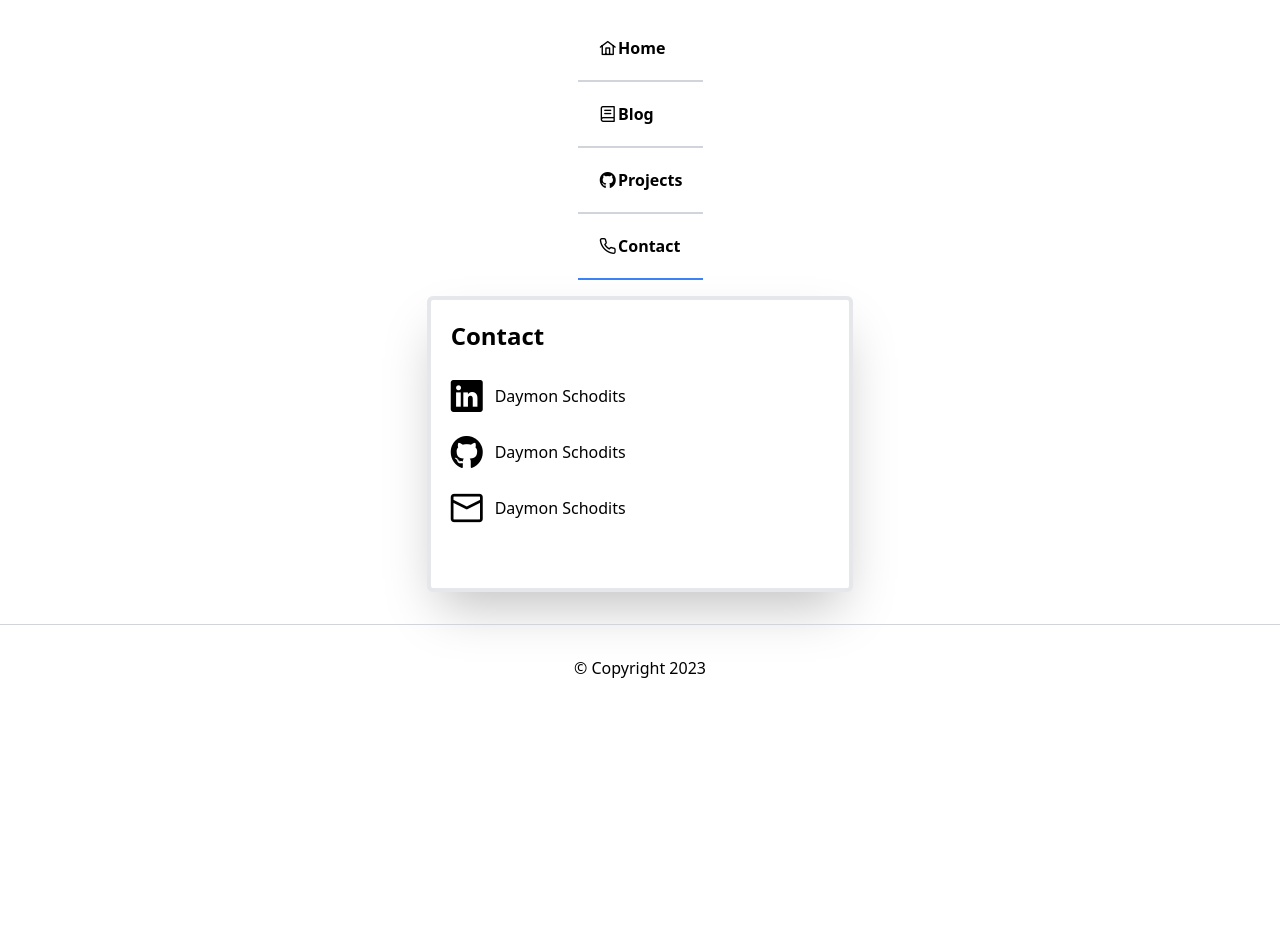
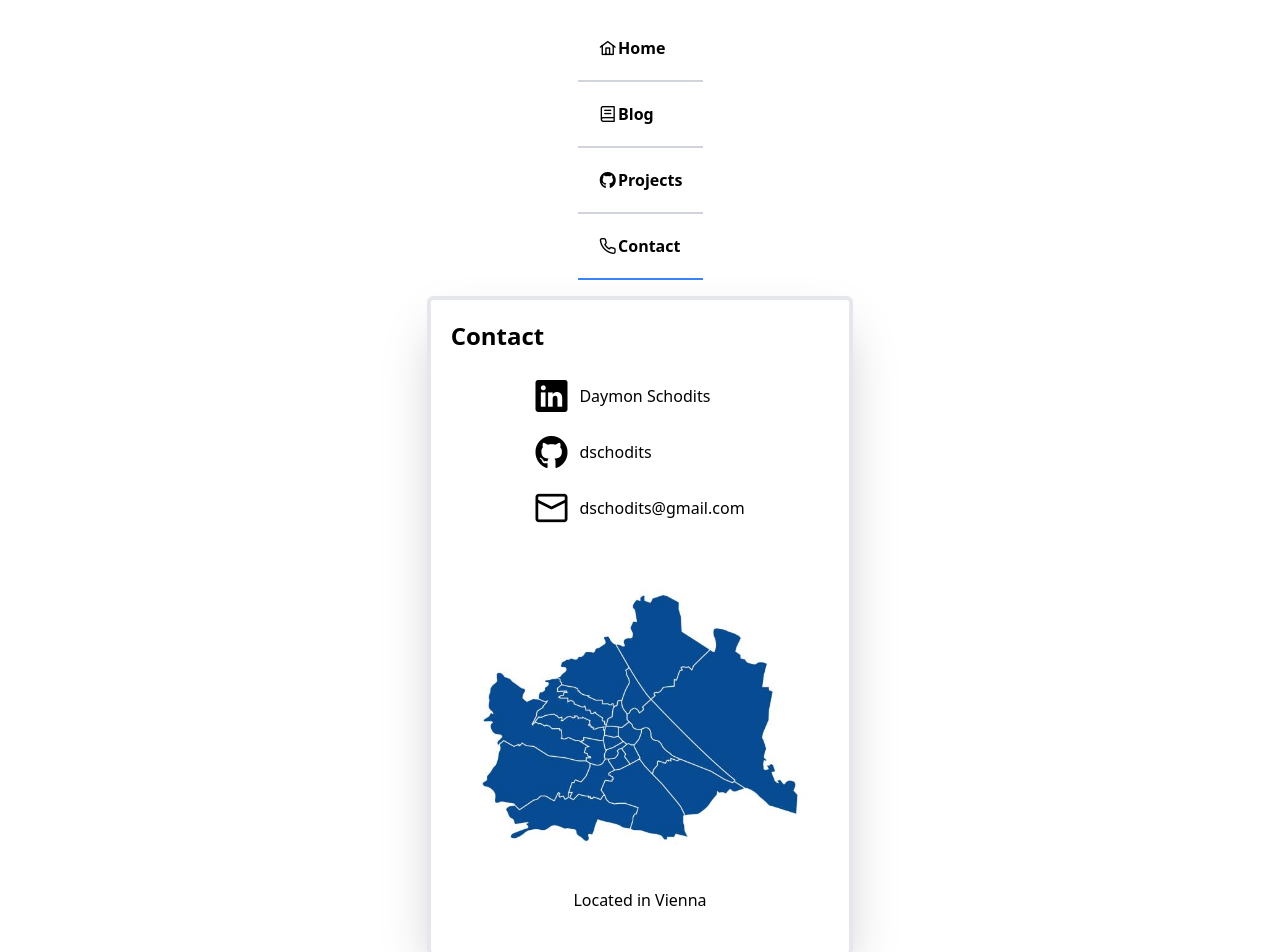
Before and after one commit to dschodits/personal-website, a Vue app in the folder frontend/: page /contact in a window 1280 px wide. Shown: the top 952 px of the page. Before the commit the page ends 800 px from the top, so only its background shows below. Built offline with nearby package versions, Linux system fonts and the light colour scheme.

Commit message:
contact page done

```diff
--- a/frontend/src/views/ContactView.vue
+++ b/frontend/src/views/ContactView.vue
@@ -11,9 +11,19 @@ import ContactElement from '../components/ContactElement.vue';
       <Card>
         <template #title> Contact </template>
           <template #content>
-            <ContactElement msg="Daymon Schodits" icon="pi pi-linkedin" link="https://www.linkedin.com/in/daymon-schodits-45145a226/"/>
-            <ContactElement msg="Daymon Schodits" icon="pi pi-github" link="https://github.com/dschodits"/>
-            <ContactElement msg="Daymon Schodits" icon="pi pi-envelope"/>
+            <div class="flex justify-center">
+              <div>
+                <ContactElement msg="Daymon Schodits" icon="pi pi-linkedin" link="https://www.linkedin.com/in/daymon-schodits-45145a226/"/>
+                <ContactElement msg="dschodits" icon="pi pi-github" link="https://github.com/dschodits"/>
+                <ContactElement msg="dschodits@gmail.com" icon="pi pi-envelope"/>
+              </div>
+            </div>
+            <div class="flex flex-row justify-center">
+              <Image src="/wien.jpg" width="400" height="400" alt="Image"/>
+            </div>
+            <div class="flex justify-center">
+              Located in Vienna
+            </div>
           </template>
 
       </Card>
```
Also changed, not shown: frontend/public/wien.jpg (added).
